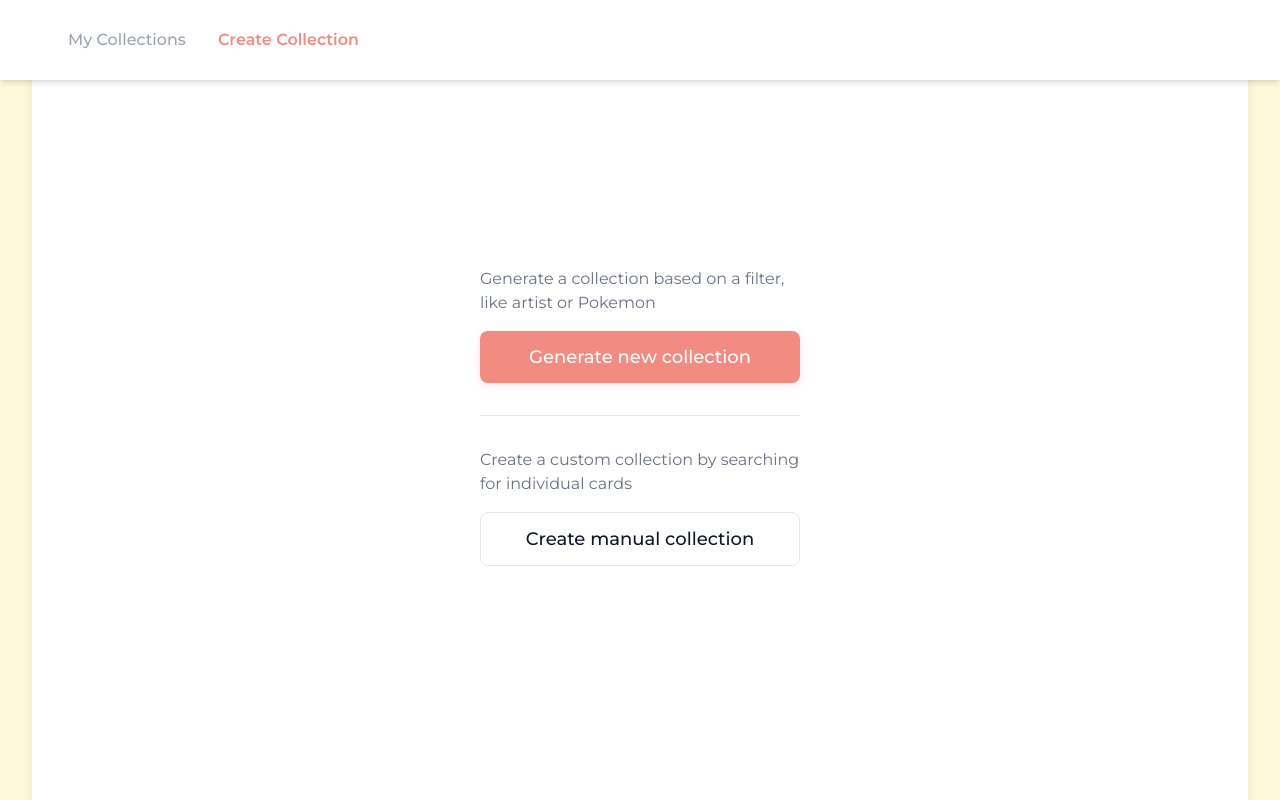
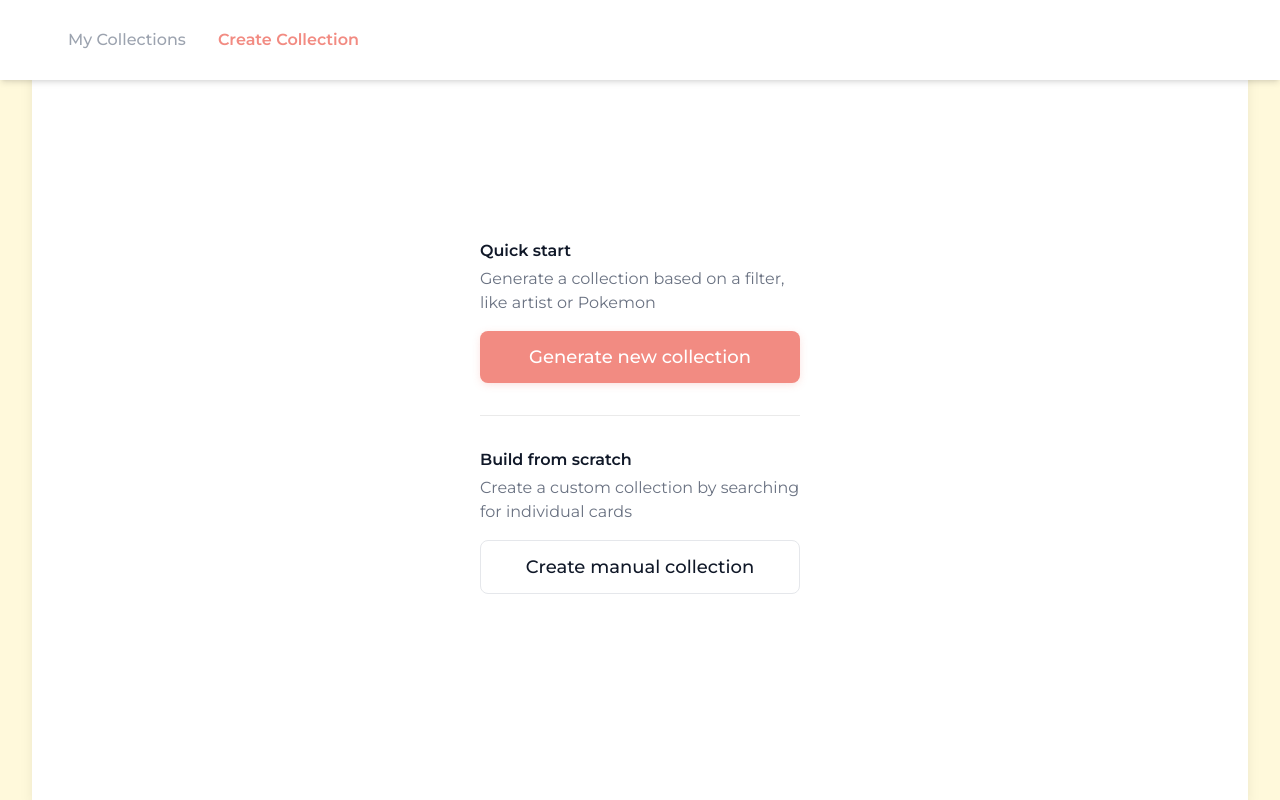
Before and after one commit to wagyobeef/pokenest, a React (Vite) app in the folder frontend/: page /create-collection in a window 1280 px wide. Built offline with nearby package versions, Linux system fonts and the light colour scheme.

Commit message:
collection headers

```diff
--- a/frontend/src/CreateCollectionPage/CreateCollectionPage.tsx
+++ b/frontend/src/CreateCollectionPage/CreateCollectionPage.tsx
@@ -9,9 +9,12 @@ const CreateCollectionPage = () => {
     <MainPage>
       <div className="flex items-center justify-center h-[calc(100vh-12rem)]">
         <div className="flex flex-col items-center w-80">
+          <div className="self-start">
+            <p className="font-semibold text-gray-900 mb-1">Quick start</p>
             <p className="text-gray-500 mb-4">
               Generate a collection based on a filter, like artist or Pokemon
             </p>
+          </div>
           <Button
             size="large"
             fullWidth
@@ -20,11 +23,16 @@ const CreateCollectionPage = () => {
             Generate new collection
           </Button>
           <div className="my-8 w-full">
-            <div className="h-[1px] bg-gray-200" />
+            <div className="h-[1px] bg-[#EAEAEA]" />
           </div>
+          <div className="self-start">
+            <p className="font-semibold text-gray-900 mb-1">
+              Build from scratch
+            </p>
             <p className="text-gray-500 mb-4">
               Create a custom collection by searching for individual cards
             </p>
+          </div>
           <Button
             size="large"
             variant="secondary"
```
Lines whose indentation alone changed are shown as unchanged.
